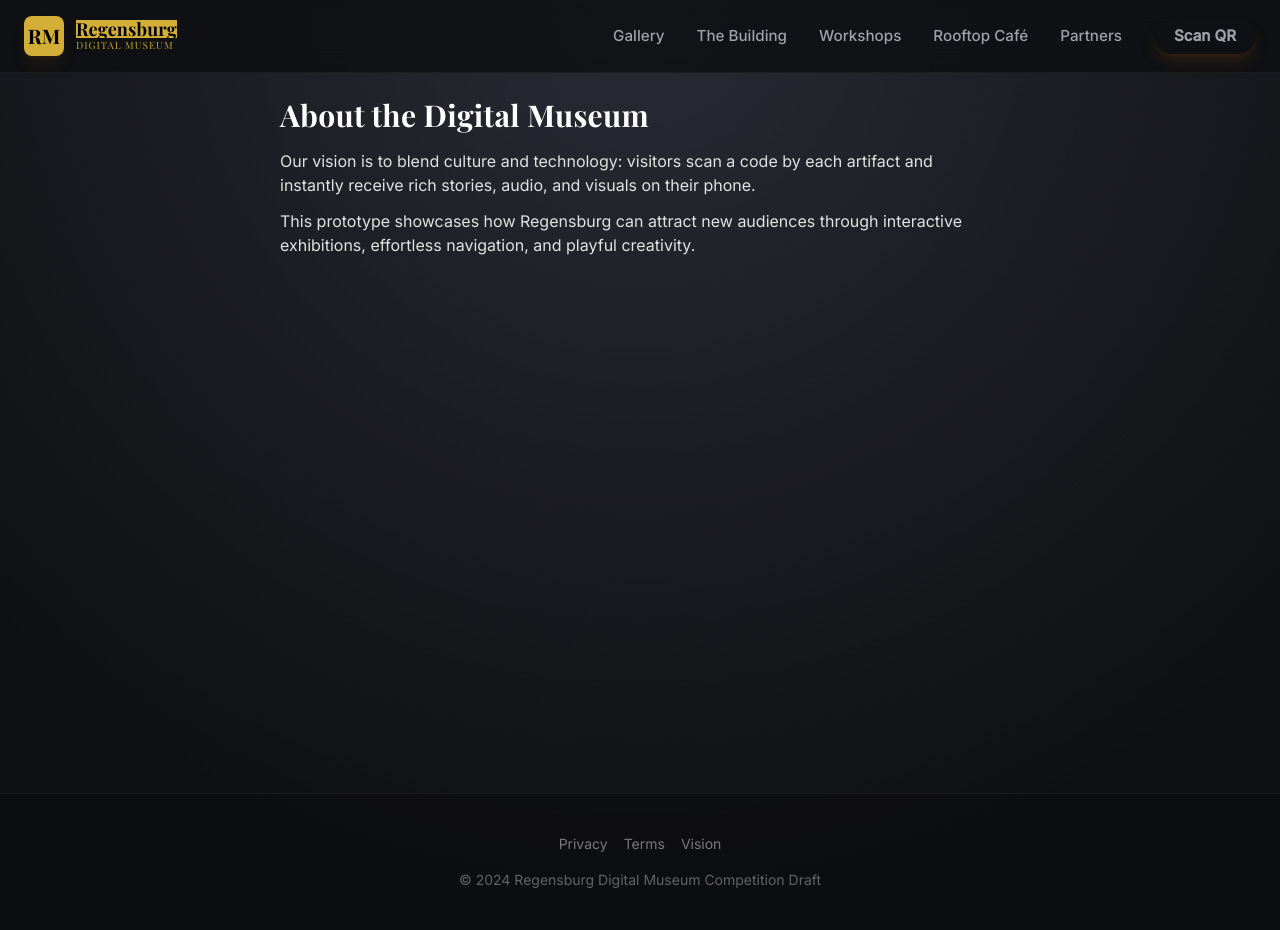
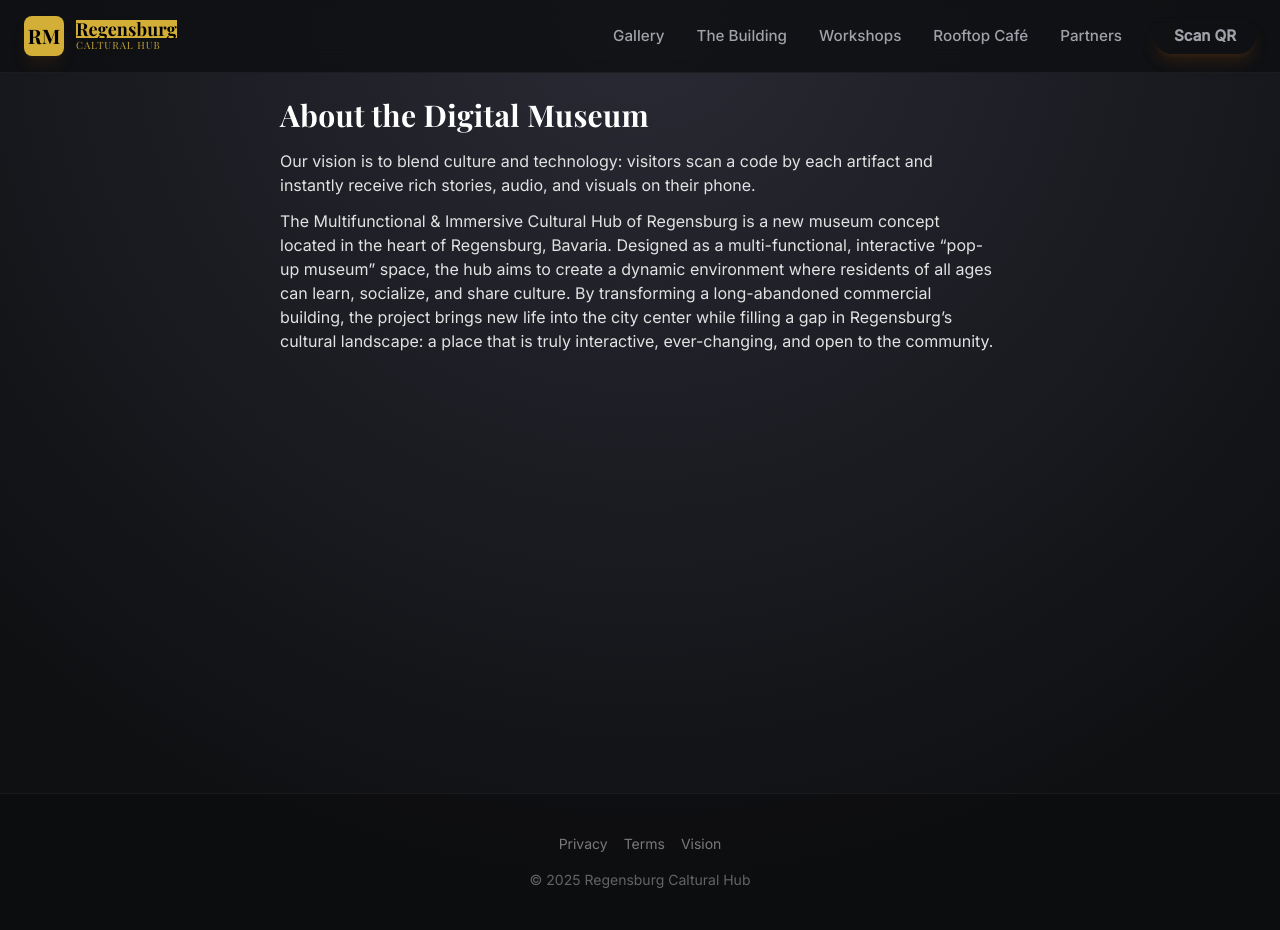
Before and after one commit to TalMonso/Museum-Website, a FastAPI app: page /about in a window 1280 px wide. Run offline with FastAPI, Linux system fonts and the light colour scheme; some libraries are stand-ins or nearby versions; some web fonts are replaced.

Commit message:
Added more features

```diff
--- a/app/templates/about.html
+++ b/app/templates/about.html
@@ -3,6 +3,7 @@
 <section class="container max-w-3xl mx-auto p-6">
     <h2 class="text-3xl font-bold mb-4">About the Digital Museum</h2>
     <p class="mb-3">Our vision is to blend culture and technology: visitors scan a code by each artifact and instantly receive rich stories, audio, and visuals on their phone.</p>
-    <p class="mb-3">This prototype showcases how Regensburg can attract new audiences through interactive exhibitions, effortless navigation, and playful creativity.</p>
+    <p class="mb-3">The Multifunctional & Immersive Cultural Hub of Regensburg is a new museum concept located in the heart of Regensburg, Bavaria. Designed as a multi-functional, interactive “pop-up museum” space, the hub aims to create a dynamic environment where residents of all ages can learn, socialize, and share culture. By transforming a long-abandoned commercial building, the project brings new life into the city center while filling a gap in Regensburg’s cultural landscape: a place that is truly interactive, ever-changing, and open to the community.
+</p>
 </section>
 {% endblock %}
--- a/app/templates/base.html
+++ b/app/templates/base.html
@@ -95,7 +95,7 @@
                 <div class="w-10 h-10 rounded-lg grid place-items-center text-xl font-bold shadow-lg shadow-yellow-900/20">RM</div>
                 <div>
                     <div class="text-lg font-bold leading-none">Regensburg</div>
-                    <div class="text-[10px] uppercase tracking-widest text-accent opacity-90">Digital Museum</div>
+                    <div class="text-[10px] uppercase tracking-widest text-accent opacity-90">Caltural Hub</div>
                 </div>
             </a>
 
@@ -120,7 +120,7 @@
             <a href="#" class="hover:text-accent">Terms</a>
             <a href="/about" class="hover:text-accent">Vision</a>
         </div>
-        <p class="opacity-40">© 2024 Regensburg Digital Museum Competition Draft</p>
+        <p class="opacity-40">© 2025 Regensburg Caltural Hub</p>
     </footer>
 
     <script src="https://unpkg.com/aos@2.3.1/dist/aos.js"></script>
--- a/app/templates/partners.html
+++ b/app/templates/partners.html
@@ -6,7 +6,7 @@
 
         <div data-aos="fade-right">
             <div class="text-accent text-sm font-bold tracking-widest uppercase mb-3">Curate with Us</div>
-            <h1 class="text-5xl md:text-6xl font-bold mb-6 leading-tight">Reveal Your <br><span class="text-transparent bg-clip-text bg-gradient-to-r from-accent to-yellow-200">Hidden Masterpieces</span></h1>
+            <h1 class="text-5xl md:text-6xl font-bold mb-6 leading-tight">Present With Us<br><span class="text-transparent bg-clip-text bg-gradient-to-r from-accent to-yellow-200">Hidden Masterpieces</span></h1>
 
             <p class="text-lg text-gray-400 mb-6 leading-relaxed">
                 Many world-class artworks sit unseen in corporate offices, vaults, or private archives.
```
Also changed, not shown: app/main.py (+0 -81 lines), app/templates/artifact.html (+22 -14 lines), 9 other files.
